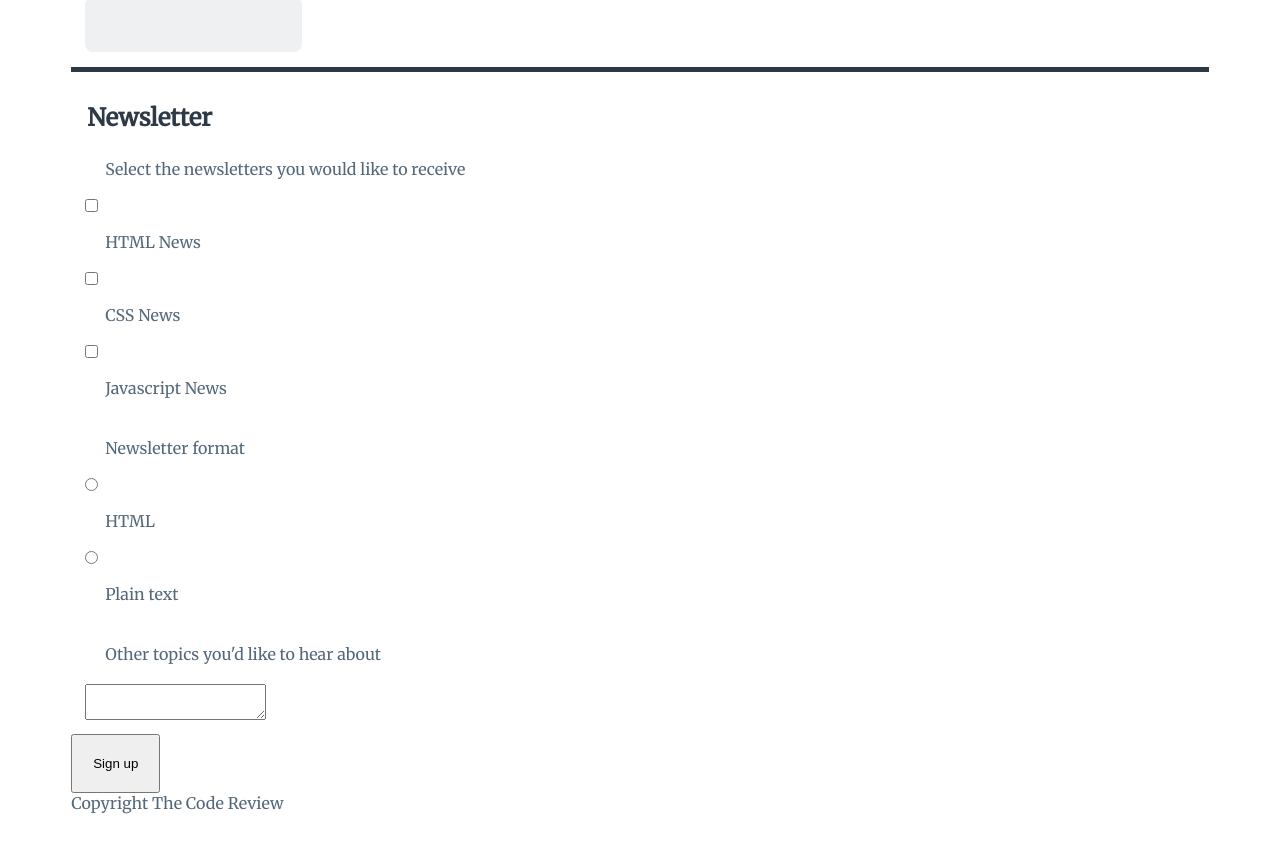
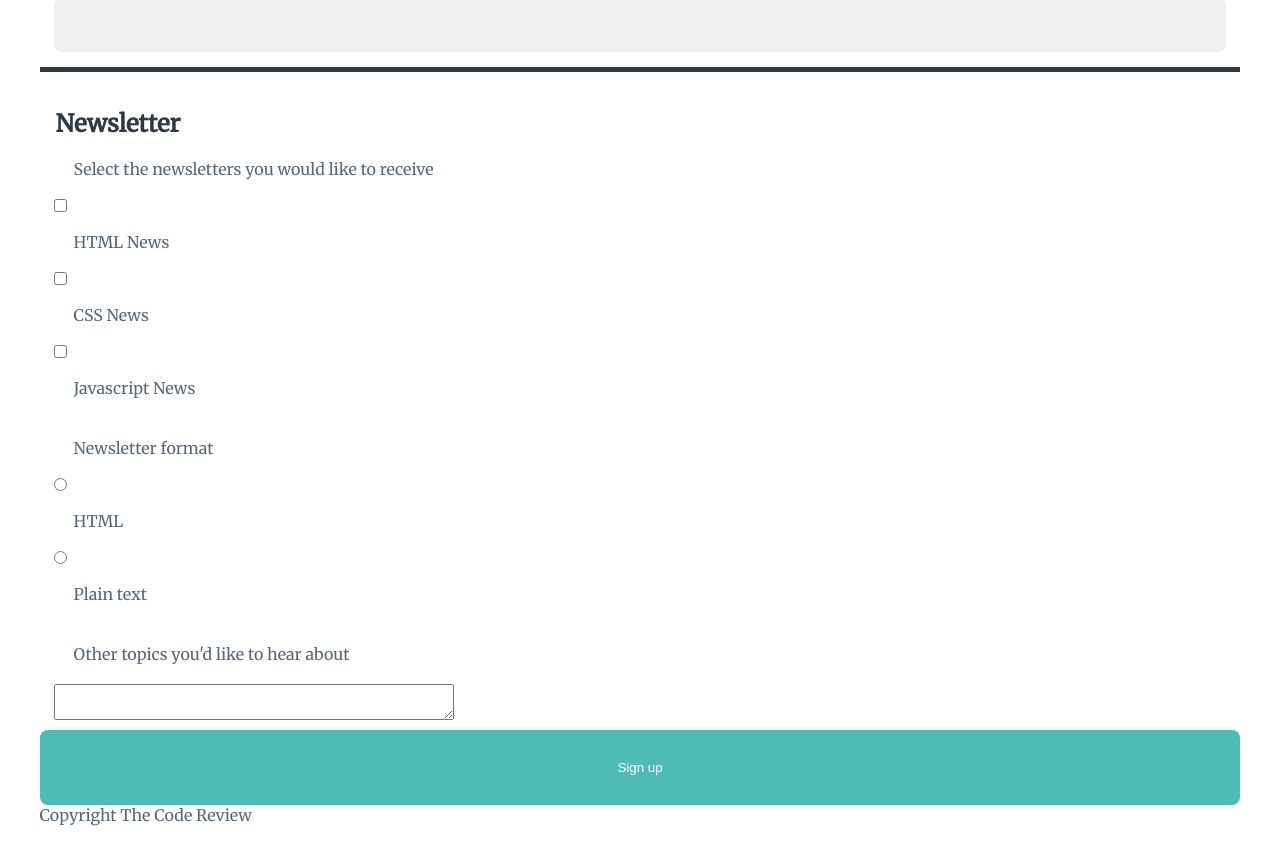
Before and after one commit to gerlinp/Online-Registration-Unit-4, a plain HTML site: page index.html in a window 1280 px wide. Shown: the part 1013-1854 px from the top of the page. Drawn offline with Linux system fonts and the light colour scheme; a script that the page names is missing.

Commit message:
CSS update

```diff
--- a/css/styles.css
+++ b/css/styles.css
@@ -1,3 +1,7 @@
+body {
+    box-sizing: border-box;
+}
+
 html {
     color: #55687a;
     font-family: 'Merriweather', sans-serif;
@@ -6,7 +10,19 @@ html {
 
 main{
     margin: 1rem auto;
-    width: 90%
+    width: 95%;
+}
+
+.regbox{
+    display: flex;
+    flex-direction: column;
+}
+
+.newsletters {
+    display: inline-grid;
+}
+.newsbox label{
+grid-column: 2;
 }
 
 
@@ -21,6 +37,7 @@ select, option, input, label, button {
     display: flex;
     flex-direction: row;
     margin:0;
+    flex-wrap: wrap;
 }
 
 .uhead h2 {
@@ -58,3 +75,12 @@ input {
     border: none;
     border-radius: 8px;
 }
+
+button {
+ background-color: #4ebbb5;
+ color: white;
+ border: none;
+ border-radius: 8px;
+ padding: 30px;
+ justify-content: center;
+}
--- a/index.html
+++ b/index.html
@@ -32,7 +32,7 @@
 
                 <div class="regbox">
                 <label for="fname">Full Name</label>
-                <input type="text" id="fname" name="user_name" placeholder="Required" class="item">
+                <input type="text" id="fname" name="user_name" placeholder="Required">
                 </div>
 
                 <div class="regbox">
@@ -123,32 +123,46 @@
             </fieldset>
 
             <div class="topline"></div>
-            <fieldset >
+            <fieldset class="newsletters">
+
+                <div class="newsbox">
                     <legend>Newsletter</legend>
                     <label>Select the newsletters you would like to receive</label>
+                </div>
 
+                <div class="newsbox">
                     <input type="checkbox" id="nwhtml" name="user_newsletter">
                     <Label class="newsletter" for="nwhtml">HTML News</label>
+                </div>
 
+                <div class="newsbox">
                     <input type="checkbox" id="nwcss" name="user_newsletter">
                     <Label class="newsletter" for="nwcss">CSS News</label>
+                </div>
 
+                <div class="newsbox">
                     <input type="checkbox" id="nwjava" name="user_newsletter">
                     <Label class="newsletter" for="nwjava">Javascript News</label>
+                </div>
 
                     <label>Newsletter format</label>
-
+                <div class="newsbox">
                     <input type="radio" id="htext" value="htext" name="user_format">
                     <label for="htext" class="rdo">HTML</label>
+                </div>
 
+                <div class="newsbox">
                     <input type="radio" id="ptext" value="ptext" name="user_format">
                     <label for="ptext" class="rdo">Plain text</label>
+                </div>
 
                     <label>Other topics you'd like to hear about</label>
+
                 <textarea id="topics" name="user_topics"></textarea>
             </fieldset>
-
+        <div class="regbox">
             <button type="submit">Sign up</button>
+        </div>
 
         </form>
 
```
Lines whose indentation alone changed are shown as unchanged.
